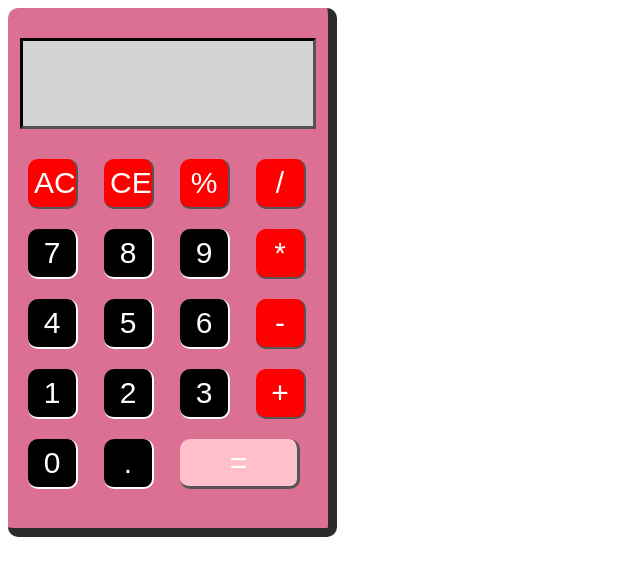
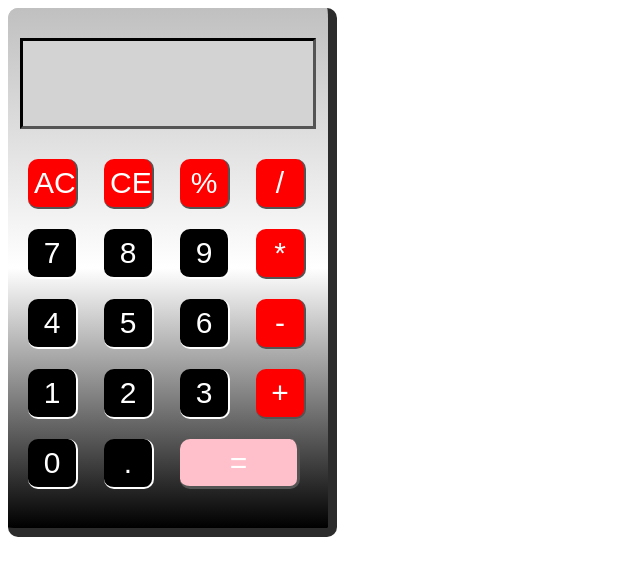
Before and after one commit to puregold71/jsCalculator, a plain HTML site: page index.html in a window 1280 px wide. Shown: the whole page, without its empty margins (0-640 px from the left). Drawn offline with nearby package versions, Linux system fonts and the light colour scheme.

Commit message:
changed background color of calculator and added gradient

```diff
--- a/index.css
+++ b/index.css
@@ -1,5 +1,6 @@
 #calculator {
-    background-color: palevioletred;
+    background: linear-gradient(silver, white, black);
+    background-color: silver;
     height: 500px;
     width: 300px;
     padding:10px;
```
